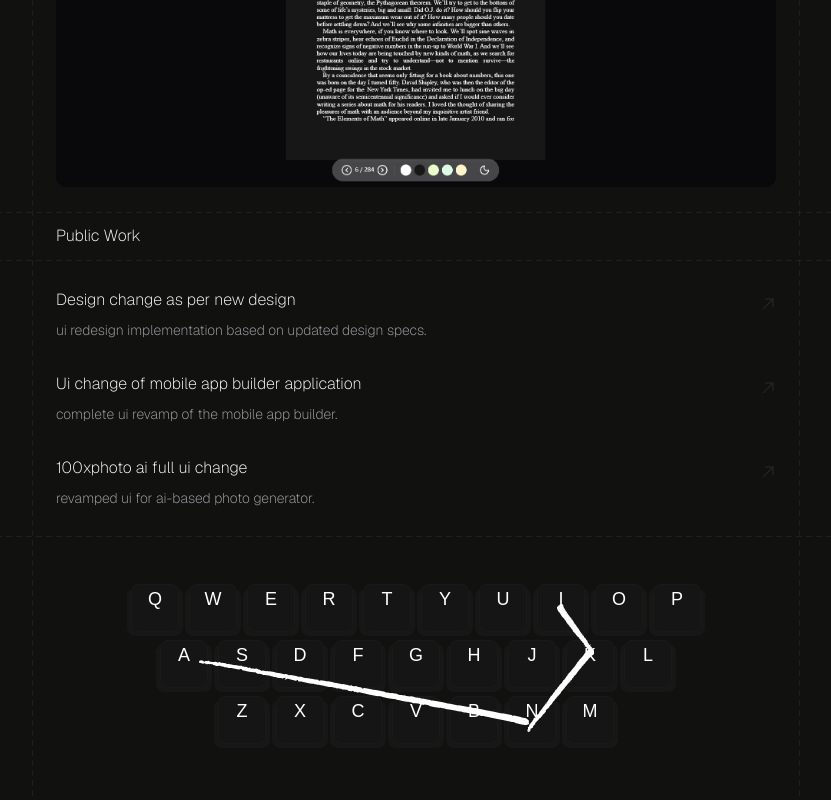
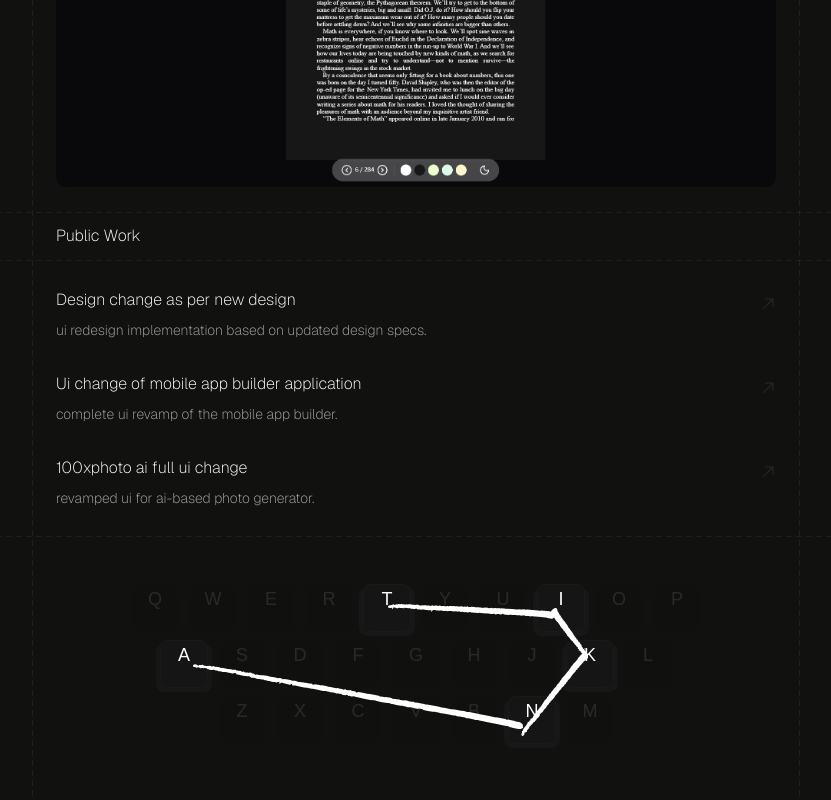
Before and after one commit to ankitmukhia/ankm, a Next.js app: page / in a window 1280 px wide. Shown: the part 1480-2280 px from the top of the page, without its empty margins (224-1055 px from the left). Built offline with nearby package versions, Linux system fonts and the light colour scheme.

Commit message:
add smooth scrolling

```diff
--- a/app/page.tsx
+++ b/app/page.tsx
@@ -1,6 +1,6 @@
 "use client";
 
-import { useState } from "react";
+import { useState, useEffect } from "react";
 import { Nav } from "@/components/nav";
 import { publicWorks, projects } from "@/lib/constants";
 import { GithubActivityGraph } from "@/components/github-activity-graph";
@@ -11,10 +11,23 @@ import { ProjectPreview } from "@/components/project-preview";
 import { PublicWorkPreview } from "@/components/publicwork-preview";
 import { Footer } from "@/components/footer";
 import { GridTopLayout } from "@/components/grid-layout/grid";
+import Lenis from "lenis";
 import clsx from "clsx";
 
 export default function Home() {
   const [columnSwitch, setColumnSwitch] = useState<boolean>(false);
+
+  useEffect(() => {
+    const lenis = new Lenis();
+
+    function raf(time: number) {
+      lenis.raf(time);
+
+      requestAnimationFrame(raf);
+    }
+
+    requestAnimationFrame(raf);
+  }, []);
 
   return (
     <div className="p-2 xl:mt-30">
--- a/components/footer.tsx
+++ b/components/footer.tsx
@@ -1,7 +1,6 @@
 "use client";
 
 import { useInViewContext } from "@/context/useInView";
-import { motion } from "motion/react";
 import { SignatureSvg } from "@/components/signature-svg";
 import { clsx } from "clsx";
 
@@ -18,7 +17,7 @@ const KeyboardKeys: Array<{
 ];
 
 export const Footer = () => {
-  const { inView, ref } = useInViewContext();
+  const { inView } = useInViewContext();
 
   return (
     <div className="py-12 space-y-4">
@@ -27,8 +26,8 @@ export const Footer = () => {
 			</div> */}
 
       <div className="relative">
-        <div className="absolute z-100 -top-4 flex justify-center w-full">
-          <SignatureSvg className="relative -left-5 top-2 h-45 w-[395px]" />
+        <div className="absolute z-100 -top-3 flex justify-center w-full">
+          <SignatureSvg className="relative -left-6.5 top-2 h-45 w-[395px]" />
         </div>
 
         {/*
@@ -37,23 +36,18 @@ export const Footer = () => {
 
         <div className="flex items-center justify-center">
           {KeyboardKeys.map((rowKeys, _idx) => (
-            <motion.div
-              ref={ref}
-              initial={{ opacity: 1 }}
-              whileInView={inView ? { opacity: 0.1 } : { opacity: 1 }}
-              transition={
-                inView ? { delay: 7.5, duration: 3 } : { duration: 0 }
-              }
-              key={_idx}
-              className="flex flex-col gap-2"
-            >
+            <div key={_idx} className="flex flex-col gap-2">
               <div className="flex gap-2.5 items-center justify-center">
-                {rowKeys.firstRowKeys.map((firstRow) => (
+                {rowKeys.firstRowKeys.map((firstRow, _idx) => (
                   <div
                     key={firstRow}
                     className={clsx(
                       "border border-zinc-200/2 h-12 w-12 rounded-lg bg-neutral-900/80 shadow-[-4px_4px_0px_rgb(23,23,23),4px_4px_0px_rgb(23,23,23)] transition transform",
                       "hover:translate-y-1 hover:shadow-[-2px_2px_0px_rgb(23,23,23),2px_2px_0px_rgb(23,23,23)]",
+                      {
+                        "opacity-[0.1] transition delay-[3500ms] duration-[1800ms] ease-out":
+                          inView && _idx !== 4 && _idx !== 7,
+                      },
                     )}
                   >
                     <p className="text-lg uppercase text-center">{firstRow}</p>
@@ -62,12 +56,16 @@ export const Footer = () => {
               </div>
 
               <div className="flex gap-2.5 items-center justify-center">
-                {rowKeys.secondRowKeys.map((secondRow) => (
+                {rowKeys.secondRowKeys.map((secondRow, _idx) => (
                   <div
                     key={secondRow}
                     className={clsx(
                       "border border-zinc-200/2 h-12 w-12 rounded-lg bg-neutral-900/80 shadow-[-4px_4px_0px_rgb(23,23,23),4px_4px_0px_rgb(23,23,23)] transition transform",
                       "hover:translate-y-1 hover:shadow-[-2px_2px_0px_rgb(23,23,23),2px_2px_0px_rgb(23,23,23)]",
+                      {
+                        "opacity-[0.1] transition delay-[3500ms] duration-[1800ms] ease-out":
+                          inView && _idx !== 0 && _idx !== 7,
+                      },
                     )}
                   >
                     <p className="text-lg uppercase text-center">{secondRow}</p>
@@ -76,19 +74,23 @@ export const Footer = () => {
               </div>
 
               <div className="flex gap-2.5 items-center justify-center">
-                {rowKeys.thirdRowKeys.map((thirdRow) => (
+                {rowKeys.thirdRowKeys.map((thirdRow, _idx) => (
                   <div
                     key={thirdRow}
                     className={clsx(
                       "border border-zinc-200/2 h-12 w-12 rounded-lg bg-neutral-900/80 shadow-[-4px_4px_0px_rgb(23,23,23),4px_4px_0px_rgb(23,23,23)] transition transform",
                       "hover:translate-y-1 hover:shadow-[-2px_2px_0px_rgb(23,23,23),2px_2px_0px_rgb(23,23,23)]",
+                      {
+                        "opacity-[0.1] transition delay-[3500ms] duration-[1800ms] ease-out":
+                          inView && _idx !== 5,
+                      },
                     )}
                   >
                     <p className="text-lg uppercase text-center">{thirdRow}</p>
                   </div>
                 ))}
               </div>
-            </motion.div>
+            </div>
           ))}
         </div>
       </div>
--- a/context/useInView.tsx
+++ b/context/useInView.tsx
@@ -28,7 +28,8 @@ export const UseInViewProvider = ({
   const inView = useInView(mutableRef, { once: false, amount: 0.8 });
 
   const ref = useCallback((node: Element | null) => {
-    mutableRef.current = node; // node is what ever DOM element react just rendered(div, svg, p, etc)
+    // Capture the rendered DOM element for `useInView` to track.
+    mutableRef.current = node;
   }, []);
 
   return (
--- a/package.json
+++ b/package.json
@@ -19,6 +19,7 @@
     "ai": "^4.1.46",
     "clsx": "^2.1.1",
     "gray-matter": "^4.0.3",
+    "lenis": "^1.3.11",
     "linkify-react": "^4.3.2",
     "lint-staged": "^16.1.5",
     "lucide-react": "^0.544.0",
```
Also changed, not shown: components/signature-svg.tsx (+6 -4 lines), 2 other files (tests, documents, lock files or other folders).
